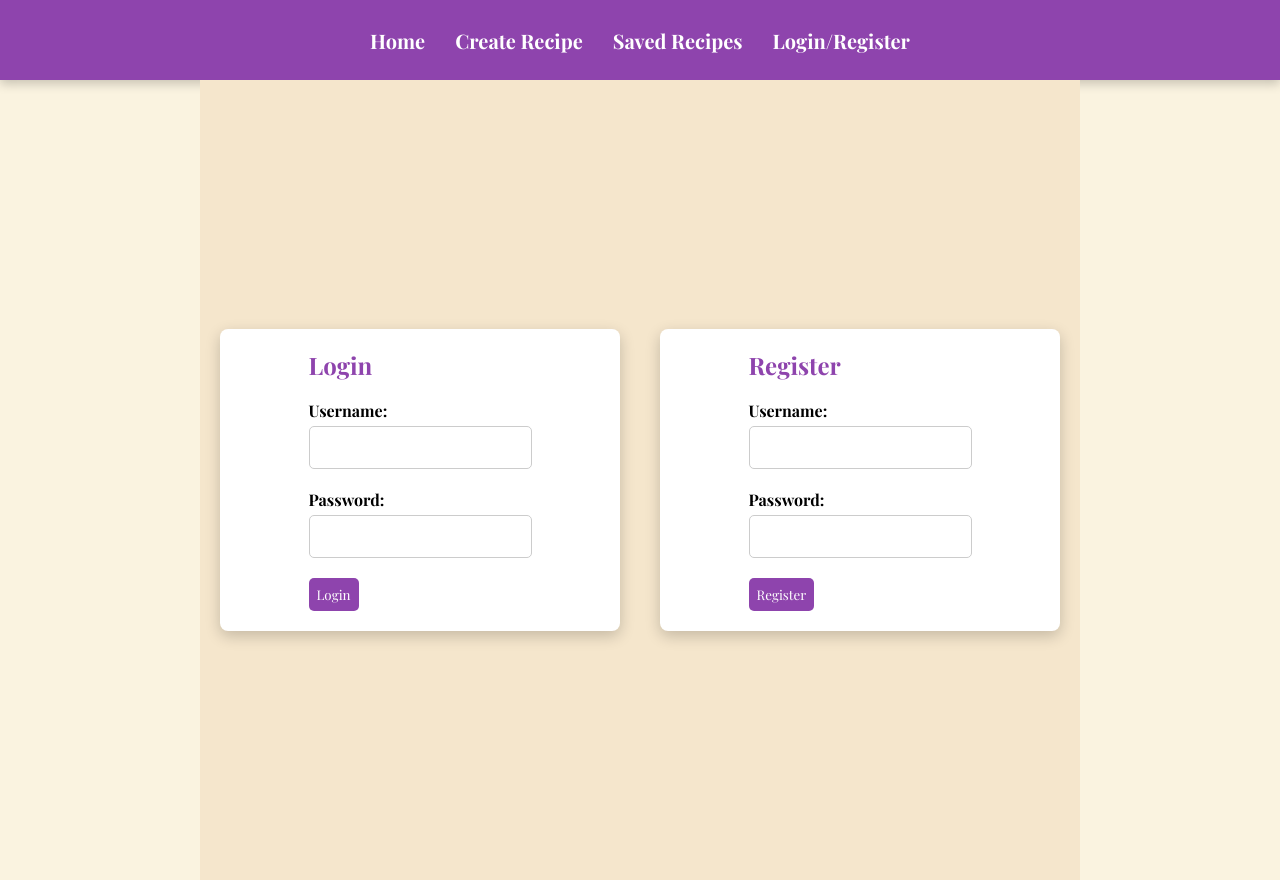
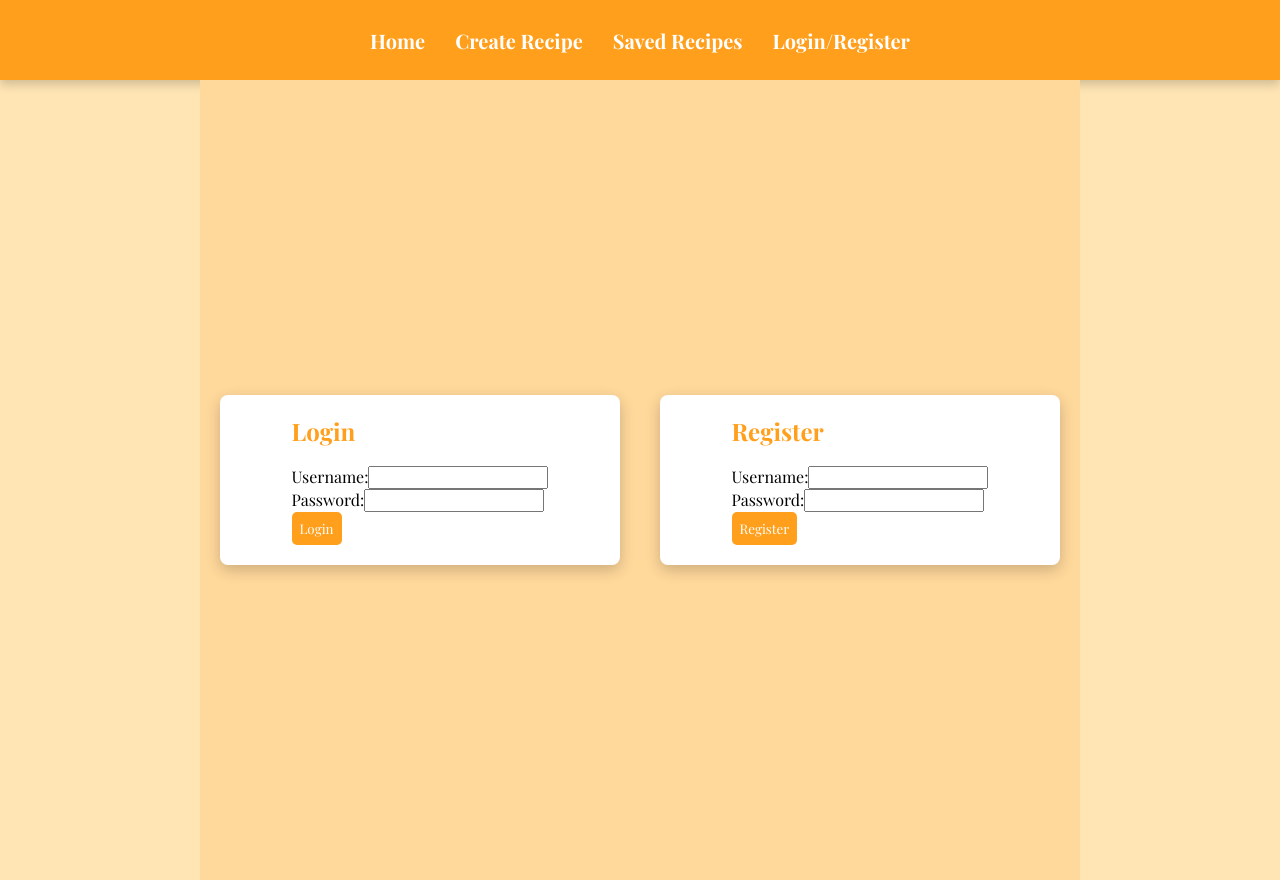
Before and after one commit to ShubhamJadhav12/Recipe-App, a React (Create React App) app in the folder client/: page /auth in a window 1280 px wide. Built offline with nearby package versions, Linux system fonts and the light colour scheme.

Commit message:
Update App.css

```diff
--- a/client/src/App.css
+++ b/client/src/App.css
@@ -9,7 +9,7 @@ body {
   margin: 0;
   padding: 0;
   animation: fadeIn 1s ease-in-out;
-  background-color: #faf3e0;
+  background-color: #ffe5b4; /* Faint orange background */
 }
 
 @keyframes fadeIn {
@@ -33,7 +33,7 @@ body {
   margin: 0;
   width: 100%;
   height: 80px;
-  background-color: #8e44ad;
+  background-color: #ff9f1c; /* Faint orange navbar */
   display: flex;
   justify-content: center;
   align-items: center;
@@ -64,7 +64,7 @@ a {
 
 a:hover {
   transform: scale(1.1);
-  border-bottom: 2px dotted gold;
+  border-bottom: 2px dotted white;
 }
 
 /* Auth Container */
@@ -73,7 +73,7 @@ a:hover {
   justify-content: center;
   align-items: center;
   height: 100vh;
-  background-color: #f5e6cc;
+  background-color: #ffd89b;
   animation: fadeIn 1s ease-in-out;
 }
 
@@ -102,25 +102,6 @@ a:hover {
   }
 }
 
-/* Form Group */
-.form-group {
-  display: flex;
-  flex-direction: column;
-  margin-bottom: 20px;
-}
-
-label {
-  font-weight: bold;
-  margin-bottom: 5px;
-}
-
-input {
-  padding: 10px;
-  font-size: 16px;
-  border-radius: 5px;
-  border: 1px solid #ccc;
-}
-
 /* Recipe Template */
 .create-recipe {
   display: flex;
@@ -140,11 +121,6 @@ input {
   transform: scale(1.05);
 }
 
-.create-recipe form {
-  display: flex;
-  flex-direction: column;
-}
-
 /* Recipe List */
 ul {
   list-style: none;
@@ -156,7 +132,7 @@ ul {
 }
 
 li {
-  border: 1px solid #8e44ad;
+  border: 1px solid #ff9f1c;
   padding: 10px;
   margin-bottom: 10px;
   background-color: white;
@@ -173,7 +149,7 @@ li:hover {
 /* Recipe Content */
 h2 {
   margin-top: 0;
-  color: #8e44ad;
+  color: #ff9f1c;
 }
 
 img {
@@ -187,7 +163,7 @@ p {
   max-width: 400px;
   font-size: 14px;
   display: -webkit-box;
-  -webkit-line-clamp: 3; /* Limit to 3 lines */
+  -webkit-line-clamp: 3;
   -webkit-box-orient: vertical;
   overflow: hidden;
   text-overflow: ellipsis;
@@ -200,13 +176,13 @@ button {
   padding: 8px;
   cursor: pointer;
   border-radius: 5px;
-  background-color: #8e44ad;
+  background-color: #ff9f1c;
   color: white;
   border: none;
   transition: background-color 0.3s ease-in-out, transform 0.2s ease-in-out;
 }
 
 button:hover {
-  background-color: #6d3498;
+  background-color: #e08e1c;
   transform: scale(1.05);
 }
```
